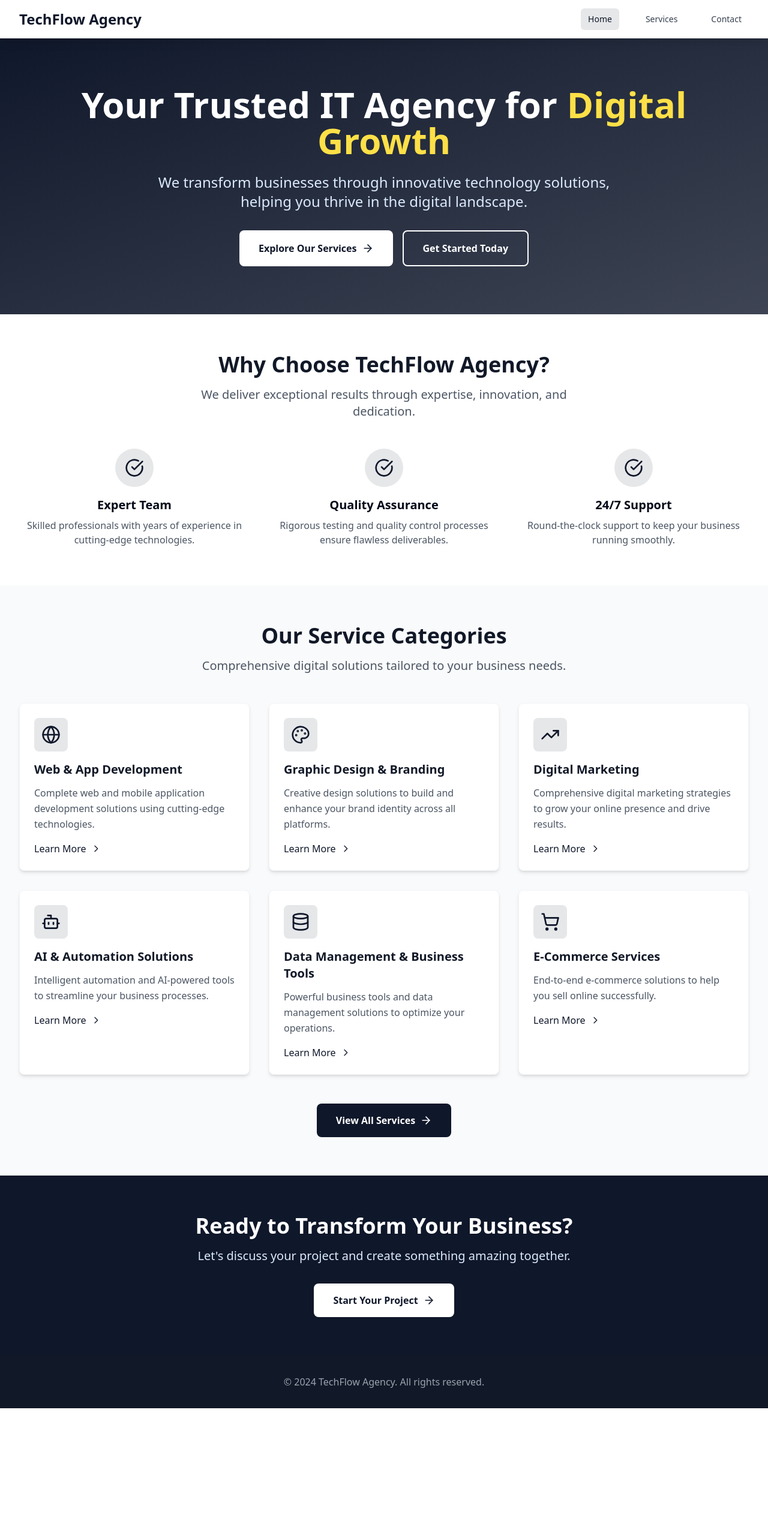
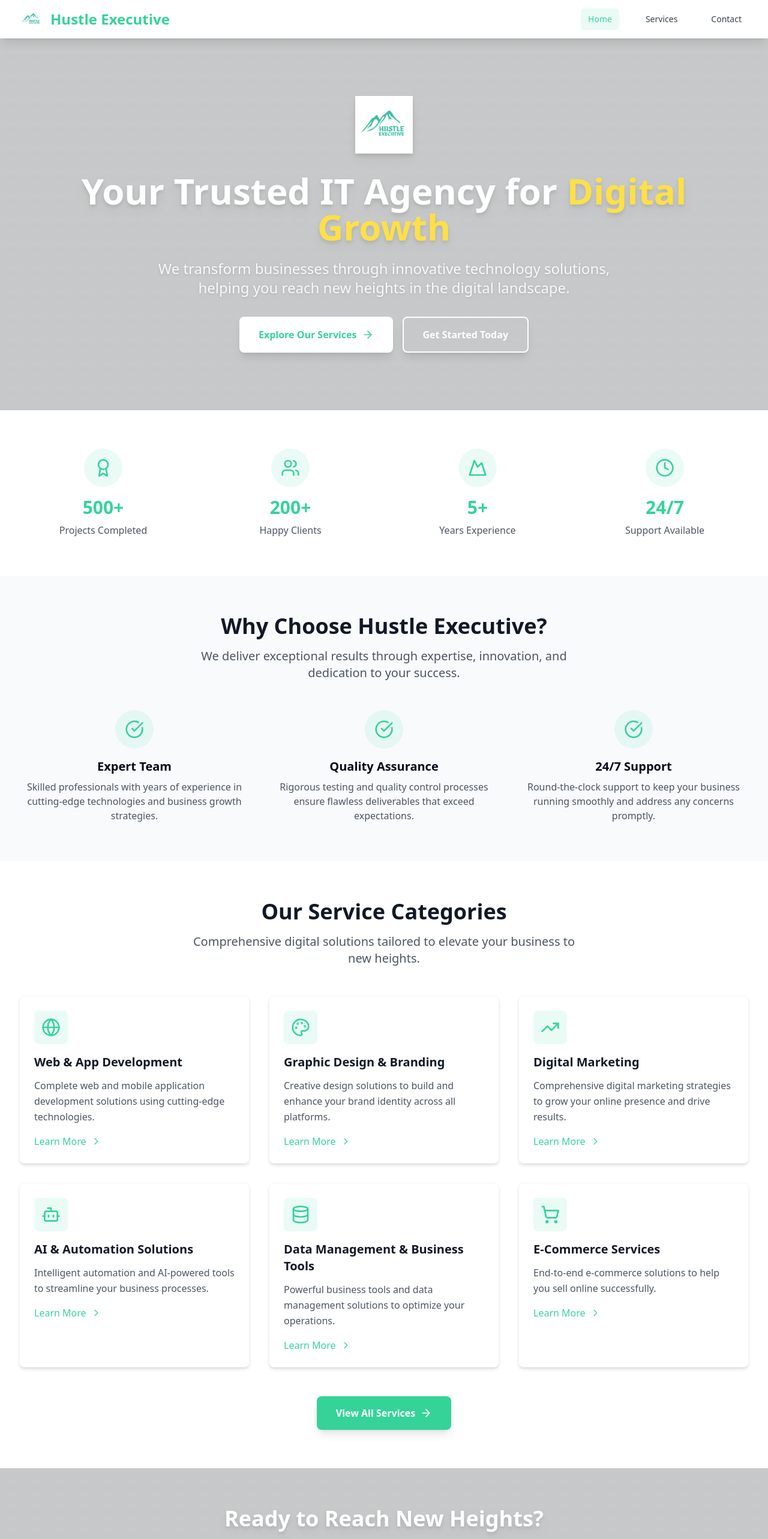
Before and after one commit to Abhinavsingh18/digital-growth-agency-web, a React (Vite) app: page / in a window 1280 px wide. Shown: the top 2566 px of the page at 60% size. Before the commit the page ends 2348 px from the top, so only its background shows below. Built offline with nearby package versions, Linux system fonts and the light colour scheme.

Commit message:
Refactor: Apply logo and theme
Apply the provided logo and overall theme to the website.

```diff
--- a/src/components/Navigation.tsx
+++ b/src/components/Navigation.tsx
@@ -18,8 +18,15 @@ const Navigation = () => {
       <div className="max-w-7xl mx-auto px-4 sm:px-6 lg:px-8">
         <div className="flex justify-between h-16">
           <div className="flex items-center">
-            <Link to="/" className="text-2xl font-bold text-primary">
-              TechFlow Agency
+            <Link to="/" className="flex items-center space-x-3">
+              <img
+                src="/lovable-uploads/c7f95474-efc4-461c-a4bf-21dc4d5b20f3.png"
+                alt="Hustle Executive Logo"
+                className="h-10 w-auto"
+              />
+              <span className="text-2xl font-bold text-primary hidden sm:block">
+                Hustle Executive
+              </span>
             </Link>
           </div>
 
--- a/src/components/ServiceCard.tsx
+++ b/src/components/ServiceCard.tsx
@@ -11,20 +11,20 @@ interface ServiceCardProps {
 
 const ServiceCard = ({ title, description, icon: Icon, slug }: ServiceCardProps) => {
   return (
-    <div className="bg-white rounded-lg shadow-md hover:shadow-xl transition-all duration-300 p-6 border border-gray-100 group">
+    <div className="bg-white rounded-lg shadow-md hover:shadow-xl transition-all duration-300 p-6 border border-gray-100 group transform hover:-translate-y-2">
       <div className="flex items-center mb-4">
         <div className="p-3 bg-primary/10 rounded-lg group-hover:bg-primary/20 transition-colors">
           <Icon className="h-8 w-8 text-primary" />
         </div>
       </div>
-      <h3 className="text-xl font-semibold text-gray-900 mb-3">{title}</h3>
+      <h3 className="text-xl font-semibold text-gray-900 mb-3 group-hover:text-primary transition-colors">{title}</h3>
       <p className="text-gray-600 mb-4 leading-relaxed">{description}</p>
       <Link
         to={`/service/${slug}`}
-        className="inline-flex items-center text-primary hover:text-primary/80 font-medium transition-colors"
+        className="inline-flex items-center text-primary hover:text-primary/80 font-medium transition-all duration-300 group-hover:translate-x-1"
       >
         Learn More
-        <svg className="ml-2 h-4 w-4" fill="none" stroke="currentColor" viewBox="0 0 24 24">
+        <svg className="ml-2 h-4 w-4 transition-transform group-hover:translate-x-1" fill="none" stroke="currentColor" viewBox="0 0 24 24">
           <path strokeLinecap="round" strokeLinejoin="round" strokeWidth={2} d="M9 5l7 7-7 7" />
         </svg>
       </Link>
--- a/src/index.css
+++ b/src/index.css
@@ -1,8 +1,9 @@
+
 @tailwind base;
 @tailwind components;
 @tailwind utilities;
 
-/* Definition of the design system. All colors, gradients, fonts, etc should be defined here. */
+/* Definition of the design system matching Hustle Executive branding */
 
 @layer base {
   :root {
@@ -15,7 +16,8 @@
     --popover: 0 0% 100%;
     --popover-foreground: 222.2 84% 4.9%;
 
-    --primary: 222.2 47.4% 11.2%;
+    /* Updated primary color to match the teal/green from logo */
+    --primary: 158 64% 52%;
     --primary-foreground: 210 40% 98%;
 
     --secondary: 210 40% 96.1%;
@@ -24,33 +26,26 @@
     --muted: 210 40% 96.1%;
     --muted-foreground: 215.4 16.3% 46.9%;
 
-    --accent: 210 40% 96.1%;
-    --accent-foreground: 222.2 47.4% 11.2%;
+    --accent: 158 64% 95%;
+    --accent-foreground: 158 64% 20%;
 
     --destructive: 0 84.2% 60.2%;
     --destructive-foreground: 210 40% 98%;
 
     --border: 214.3 31.8% 91.4%;
     --input: 214.3 31.8% 91.4%;
-    --ring: 222.2 84% 4.9%;
+    --ring: 158 64% 52%;
 
     --radius: 0.5rem;
 
     --sidebar-background: 0 0% 98%;
-
     --sidebar-foreground: 240 5.3% 26.1%;
-
-    --sidebar-primary: 240 5.9% 10%;
-
+    --sidebar-primary: 158 64% 52%;
     --sidebar-primary-foreground: 0 0% 98%;
-
-    --sidebar-accent: 240 4.8% 95.9%;
-
-    --sidebar-accent-foreground: 240 5.9% 10%;
-
+    --sidebar-accent: 158 64% 95%;
+    --sidebar-accent-foreground: 158 64% 20%;
     --sidebar-border: 220 13% 91%;
-
-    --sidebar-ring: 217.2 91.2% 59.8%;
+    --sidebar-ring: 158 64% 52%;
   }
 
   .dark {
@@ -63,7 +58,7 @@
     --popover: 222.2 84% 4.9%;
     --popover-foreground: 210 40% 98%;
 
-    --primary: 210 40% 98%;
+    --primary: 158 64% 52%;
     --primary-foreground: 222.2 47.4% 11.2%;
 
     --secondary: 217.2 32.6% 17.5%;
@@ -72,23 +67,23 @@
     --muted: 217.2 32.6% 17.5%;
     --muted-foreground: 215 20.2% 65.1%;
 
-    --accent: 217.2 32.6% 17.5%;
-    --accent-foreground: 210 40% 98%;
+    --accent: 158 64% 20%;
+    --accent-foreground: 158 64% 95%;
 
     --destructive: 0 62.8% 30.6%;
     --destructive-foreground: 210 40% 98%;
 
     --border: 217.2 32.6% 17.5%;
     --input: 217.2 32.6% 17.5%;
-    --ring: 212.7 26.8% 83.9%;
+    --ring: 158 64% 52%;
     --sidebar-background: 240 5.9% 10%;
     --sidebar-foreground: 240 4.8% 95.9%;
-    --sidebar-primary: 224.3 76.3% 48%;
+    --sidebar-primary: 158 64% 52%;
     --sidebar-primary-foreground: 0 0% 100%;
     --sidebar-accent: 240 3.7% 15.9%;
     --sidebar-accent-foreground: 240 4.8% 95.9%;
     --sidebar-border: 240 3.7% 15.9%;
-    --sidebar-ring: 217.2 91.2% 59.8%;
+    --sidebar-ring: 158 64% 52%;
   }
 }
 
@@ -101,3 +96,15 @@
     @apply bg-background text-foreground;
   }
 }
+
+/* Custom gradient backgrounds inspired by mountain theme */
+.mountain-gradient {
+  background: linear-gradient(135deg, #4ade80 0%, #22d3ee 50%, #3b82f6 100%);
+}
+
+.mountain-texture {
+  background-image:
+    linear-gradient(135deg, rgba(255,255,255,0.1) 25%, transparent 25%),
+    linear-gradient(225deg, rgba(255,255,255,0.1) 25%, transparent 25%);
+  background-size: 20px 20px;
+}
--- a/src/pages/Index.tsx
+++ b/src/pages/Index.tsx
@@ -2,7 +2,7 @@
 import Navigation from '@/components/Navigation';
 import ServiceCard from '@/components/ServiceCard';
 import { serviceCategories } from '@/data/services';
-import { ArrowRight, CheckCircle } from 'lucide-react';
+import { ArrowRight, CheckCircle, Mountain, Users, Award, Clock } from 'lucide-react';
 import { Link } from 'react-router-dom';
 
 const Index = () => {
@@ -11,28 +11,36 @@ const Index = () => {
       <Navigation />
 
       {/* Hero Section */}
-      <section className="bg-gradient-to-br from-primary to-primary/80 text-white">
-        <div className="max-w-7xl mx-auto px-4 sm:px-6 lg:px-8 py-20">
+      <section className="mountain-gradient mountain-texture text-white relative overflow-hidden">
+        <div className="absolute inset-0 bg-black/20"></div>
+        <div className="relative max-w-7xl mx-auto px-4 sm:px-6 lg:px-8 py-24">
           <div className="text-center">
-            <h1 className="text-4xl md:text-6xl font-bold mb-6 leading-tight">
+            <div className="flex justify-center mb-8">
+              <img
+                src="/lovable-uploads/c7f95474-efc4-461c-a4bf-21dc4d5b20f3.png"
+                alt="Hustle Executive Logo"
+                className="h-24 w-auto drop-shadow-lg"
+              />
+            </div>
+            <h1 className="text-4xl md:text-6xl font-bold mb-6 leading-tight drop-shadow-lg">
               Your Trusted IT Agency for{' '}
               <span className="text-yellow-300">Digital Growth</span>
             </h1>
-            <p className="text-xl md:text-2xl mb-8 text-blue-100 max-w-3xl mx-auto">
+            <p className="text-xl md:text-2xl mb-8 text-white/90 max-w-3xl mx-auto drop-shadow">
               We transform businesses through innovative technology solutions,
-              helping you thrive in the digital landscape.
+              helping you reach new heights in the digital landscape.
             </p>
             <div className="flex flex-col sm:flex-row gap-4 justify-center">
               <Link
                 to="/services"
-                className="bg-white text-primary px-8 py-4 rounded-lg font-semibold hover:bg-gray-100 transition-colors inline-flex items-center justify-center"
+                className="bg-white text-primary px-8 py-4 rounded-lg font-semibold hover:bg-gray-100 transition-all duration-300 inline-flex items-center justify-center shadow-lg hover:shadow-xl transform hover:-translate-y-1"
               >
                 Explore Our Services
                 <ArrowRight className="ml-2 h-5 w-5" />
               </Link>
               <Link
                 to="/contact"
-                className="border-2 border-white text-white px-8 py-4 rounded-lg font-semibold hover:bg-white hover:text-primary transition-colors inline-flex items-center justify-center"
+                className="border-2 border-white text-white px-8 py-4 rounded-lg font-semibold hover:bg-white hover:text-primary transition-all duration-300 inline-flex items-center justify-center shadow-lg hover:shadow-xl transform hover:-translate-y-1"
               >
                 Get Started Today
               </Link>
@@ -41,15 +49,37 @@ const Index = () => {
         </div>
       </section>
 
+      {/* Stats Section */}
+      <section className="py-16 bg-white">
+        <div className="max-w-7xl mx-auto px-4 sm:px-6 lg:px-8">
+          <div className="grid grid-cols-2 md:grid-cols-4 gap-8 text-center">
+            {[
+              { number: "500+", label: "Projects Completed", icon: Award },
+              { number: "200+", label: "Happy Clients", icon: Users },
+              { number: "5+", label: "Years Experience", icon: Mountain },
+              { number: "24/7", label: "Support Available", icon: Clock }
+            ].map((stat, index) => (
+              <div key={index} className="group">
+                <div className="bg-primary/10 w-16 h-16 rounded-full flex items-center justify-center mx-auto mb-4 group-hover:bg-primary/20 transition-colors">
+                  <stat.icon className="h-8 w-8 text-primary" />
+                </div>
+                <div className="text-3xl font-bold text-primary mb-2">{stat.number}</div>
+                <div className="text-gray-600 font-medium">{stat.label}</div>
+              </div>
+            ))}
+          </div>
+        </div>
+      </section>
+
       {/* Why Choose Us Section */}
-      <section className="py-16 bg-white">
+      <section className="py-16 bg-gray-50">
         <div className="max-w-7xl mx-auto px-4 sm:px-6 lg:px-8">
           <div className="text-center mb-12">
             <h2 className="text-3xl md:text-4xl font-bold text-gray-900 mb-4">
-              Why Choose TechFlow Agency?
+              Why Choose Hustle Executive?
             </h2>
             <p className="text-xl text-gray-600 max-w-2xl mx-auto">
-              We deliver exceptional results through expertise, innovation, and dedication.
+              We deliver exceptional results through expertise, innovation, and dedication to your success.
             </p>
           </div>
 
@@ -57,19 +87,19 @@ const Index = () => {
             {[
               {
                 title: "Expert Team",
-                description: "Skilled professionals with years of experience in cutting-edge technologies."
+                description: "Skilled professionals with years of experience in cutting-edge technologies and business growth strategies."
               },
               {
                 title: "Quality Assurance",
-                description: "Rigorous testing and quality control processes ensure flawless deliverables."
+                description: "Rigorous testing and quality control processes ensure flawless deliverables that exceed expectations."
               },
               {
                 title: "24/7 Support",
-                description: "Round-the-clock support to keep your business running smoothly."
+                description: "Round-the-clock support to keep your business running smoothly and address any concerns promptly."
               }
             ].map((feature, index) => (
-              <div key={index} className="text-center">
-                <div className="bg-primary/10 w-16 h-16 rounded-full flex items-center justify-center mx-auto mb-4">
+              <div key={index} className="text-center group">
+                <div className="bg-primary/10 w-16 h-16 rounded-full flex items-center justify-center mx-auto mb-4 group-hover:bg-primary/20 transition-colors">
                   <CheckCircle className="h-8 w-8 text-primary" />
                 </div>
                 <h3 className="text-xl font-semibold mb-2">{feature.title}</h3>
@@ -81,14 +111,14 @@ const Index = () => {
       </section>
 
       {/* Services Preview */}
-      <section className="py-16 bg-gray-50">
+      <section className="py-16 bg-white">
         <div className="max-w-7xl mx-auto px-4 sm:px-6 lg:px-8">
           <div className="text-center mb-12">
             <h2 className="text-3xl md:text-4xl font-bold text-gray-900 mb-4">
               Our Service Categories
             </h2>
             <p className="text-xl text-gray-600 max-w-2xl mx-auto">
-              Comprehensive digital solutions tailored to your business needs.
+              Comprehensive digital solutions tailored to elevate your business to new heights.
             </p>
           </div>
 
@@ -107,7 +137,7 @@ const Index = () => {
           <div className="text-center mt-12">
             <Link
               to="/services"
-              className="bg-primary text-white px-8 py-4 rounded-lg font-semibold hover:bg-primary/90 transition-colors inline-flex items-center"
+              className="bg-primary text-white px-8 py-4 rounded-lg font-semibold hover:bg-primary/90 transition-all duration-300 inline-flex items-center shadow-lg hover:shadow-xl transform hover:-translate-y-1"
             >
               View All Services
               <ArrowRight className="ml-2 h-5 w-5" />
@@ -117,30 +147,63 @@ const Index = () => {
       </section>
 
       {/* CTA Section */}
-      <section className="py-16 bg-primary text-white">
-        <div className="max-w-4xl mx-auto px-4 sm:px-6 lg:px-8 text-center">
-          <h2 className="text-3xl md:text-4xl font-bold mb-4">
-            Ready to Transform Your Business?
+      <section className="py-16 mountain-gradient mountain-texture text-white relative">
+        <div className="absolute inset-0 bg-black/20"></div>
+        <div className="relative max-w-4xl mx-auto px-4 sm:px-6 lg:px-8 text-center">
+          <h2 className="text-3xl md:text-4xl font-bold mb-4 drop-shadow-lg">
+            Ready to Reach New Heights?
           </h2>
-          <p className="text-xl mb-8 text-blue-100">
-            Let's discuss your project and create something amazing together.
+          <p className="text-xl mb-8 text-white/90 drop-shadow">
+            Let's discuss your project and create something amazing together that elevates your business.
           </p>
           <Link
             to="/contact"
-            className="bg-white text-primary px-8 py-4 rounded-lg font-semibold hover:bg-gray-100 transition-colors inline-flex items-center"
+            className="bg-white text-primary px-8 py-4 rounded-lg font-semibold hover:bg-gray-100 transition-all duration-300 inline-flex items-center shadow-lg hover:shadow-xl transform hover:-translate-y-1"
           >
-            Start Your Project
+            Start Your Journey
             <ArrowRight className="ml-2 h-5 w-5" />
           </Link>
         </div>
       </section>
 
       {/* Footer */}
-      <footer className="bg-gray-900 text-white py-8">
-        <div className="max-w-7xl mx-auto px-4 sm:px-6 lg:px-8 text-center">
-          <p className="text-gray-400">
-            © 2024 TechFlow Agency. All rights reserved.
-          </p>
+      <footer className="bg-gray-900 text-white py-12">
+        <div className="max-w-7xl mx-auto px-4 sm:px-6 lg:px-8">
+          <div className="grid grid-cols-1 md:grid-cols-3 gap-8 mb-8">
+            <div>
+              <div className="flex items-center space-x-3 mb-4">
+                <img
+                  src="/lovable-uploads/c7f95474-efc4-461c-a4bf-21dc4d5b20f3.png"
+                  alt="Hustle Executive Logo"
+                  className="h-8 w-auto"
+                />
+                <span className="text-xl font-bold">Hustle Executive</span>
+              </div>
+              <p className="text-gray-400">
+                Your trusted partner for digital growth and business transformation.
+              </p>
+            </div>
+            <div>
+              <h4 className="text-lg font-semibold mb-4">Quick Links</h4>
+              <ul className="space-y-2">
+                <li><Link to="/" className="text-gray-400 hover:text-white transition-colors">Home</Link></li>
+                <li><Link to="/services" className="text-gray-400 hover:text-white transition-colors">Services</Link></li>
+                <li><Link to="/contact" className="text-gray-400 hover:text-white transition-colors">Contact</Link></li>
+              </ul>
+            </div>
+            <div>
+              <h4 className="text-lg font-semibold mb-4">Contact Info</h4>
+              <p className="text-gray-400">Ready to start your project?</p>
+              <Link to="/contact" className="text-primary hover:text-primary/80 transition-colors">
+                Get in touch today
+              </Link>
+            </div>
+          </div>
+          <div className="border-t border-gray-800 pt-8 text-center">
+            <p className="text-gray-400">
+              © 2024 Hustle Executive. All rights reserved.
+            </p>
+          </div>
         </div>
       </footer>
     </div>
--- a/src/pages/Services.tsx
+++ b/src/pages/Services.tsx
@@ -9,13 +9,14 @@ const Services = () => {
       <Navigation />
 
       {/* Hero Section */}
-      <section className="bg-gradient-to-br from-primary to-primary/80 text-white py-16">
-        <div className="max-w-7xl mx-auto px-4 sm:px-6 lg:px-8 text-center">
-          <h1 className="text-4xl md:text-5xl font-bold mb-6">
+      <section className="mountain-gradient mountain-texture text-white relative overflow-hidden">
+        <div className="absolute inset-0 bg-black/20"></div>
+        <div className="relative max-w-7xl mx-auto px-4 sm:px-6 lg:px-8 py-20 text-center">
+          <h1 className="text-4xl md:text-5xl font-bold mb-6 drop-shadow-lg">
             Our Services
           </h1>
-          <p className="text-xl text-blue-100 max-w-3xl mx-auto">
-            Comprehensive digital solutions to help your business succeed in the modern marketplace.
+          <p className="text-xl text-white/90 max-w-3xl mx-auto drop-shadow">
+            Comprehensive digital solutions to help your business reach new heights in the modern marketplace.
           </p>
         </div>
       </section>
@@ -23,6 +24,15 @@ const Services = () => {
       {/* Services Grid */}
       <section className="py-16">
         <div className="max-w-7xl mx-auto px-4 sm:px-6 lg:px-8">
+          <div className="text-center mb-12">
+            <h2 className="text-3xl md:text-4xl font-bold text-gray-900 mb-4">
+              Complete Digital Solutions
+            </h2>
+            <p className="text-xl text-gray-600 max-w-2xl mx-auto">
+              From web development to AI automation, we've got everything you need to succeed.
+            </p>
+          </div>
+
           <div className="grid grid-cols-1 md:grid-cols-2 lg:grid-cols-3 gap-8">
             {serviceCategories.map((service) => (
               <ServiceCard
@@ -37,11 +47,29 @@ const Services = () => {
         </div>
       </section>
 
+      {/* CTA Section */}
+      <section className="py-16 bg-white">
+        <div className="max-w-4xl mx-auto px-4 sm:px-6 lg:px-8 text-center">
+          <h2 className="text-3xl md:text-4xl font-bold text-gray-900 mb-4">
+            Need a Custom Solution?
+          </h2>
+          <p className="text-xl text-gray-600 mb-8">
+            We specialize in creating tailored solutions that perfectly fit your unique business needs.
+          </p>
+          <a
+            href="/contact"
+            className="bg-primary text-white px-8 py-4 rounded-lg font-semibold hover:bg-primary/90 transition-all duration-300 inline-flex items-center shadow-lg hover:shadow-xl transform hover:-translate-y-1"
+          >
+            Discuss Your Project
+          </a>
+        </div>
+      </section>
+
       {/* Footer */}
       <footer className="bg-gray-900 text-white py-8">
         <div className="max-w-7xl mx-auto px-4 sm:px-6 lg:px-8 text-center">
           <p className="text-gray-400">
-            © 2024 TechFlow Agency. All rights reserved.
+            © 2024 Hustle Executive. All rights reserved.
           </p>
         </div>
       </footer>
```
Also changed, not shown: public/lovable-uploads/c7f95474-efc4-461c-a4bf-21dc4d5b20f3.png (added).
